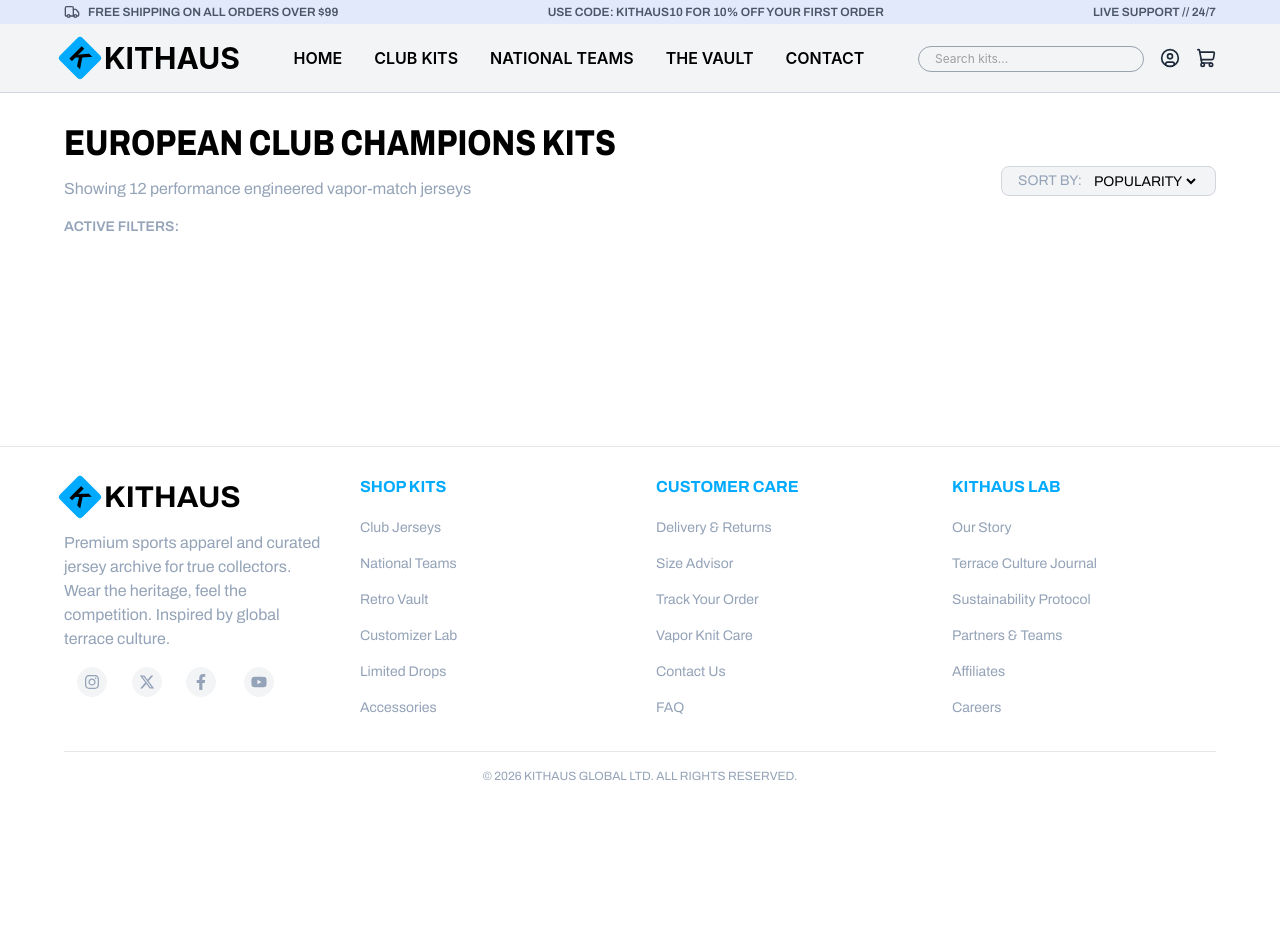
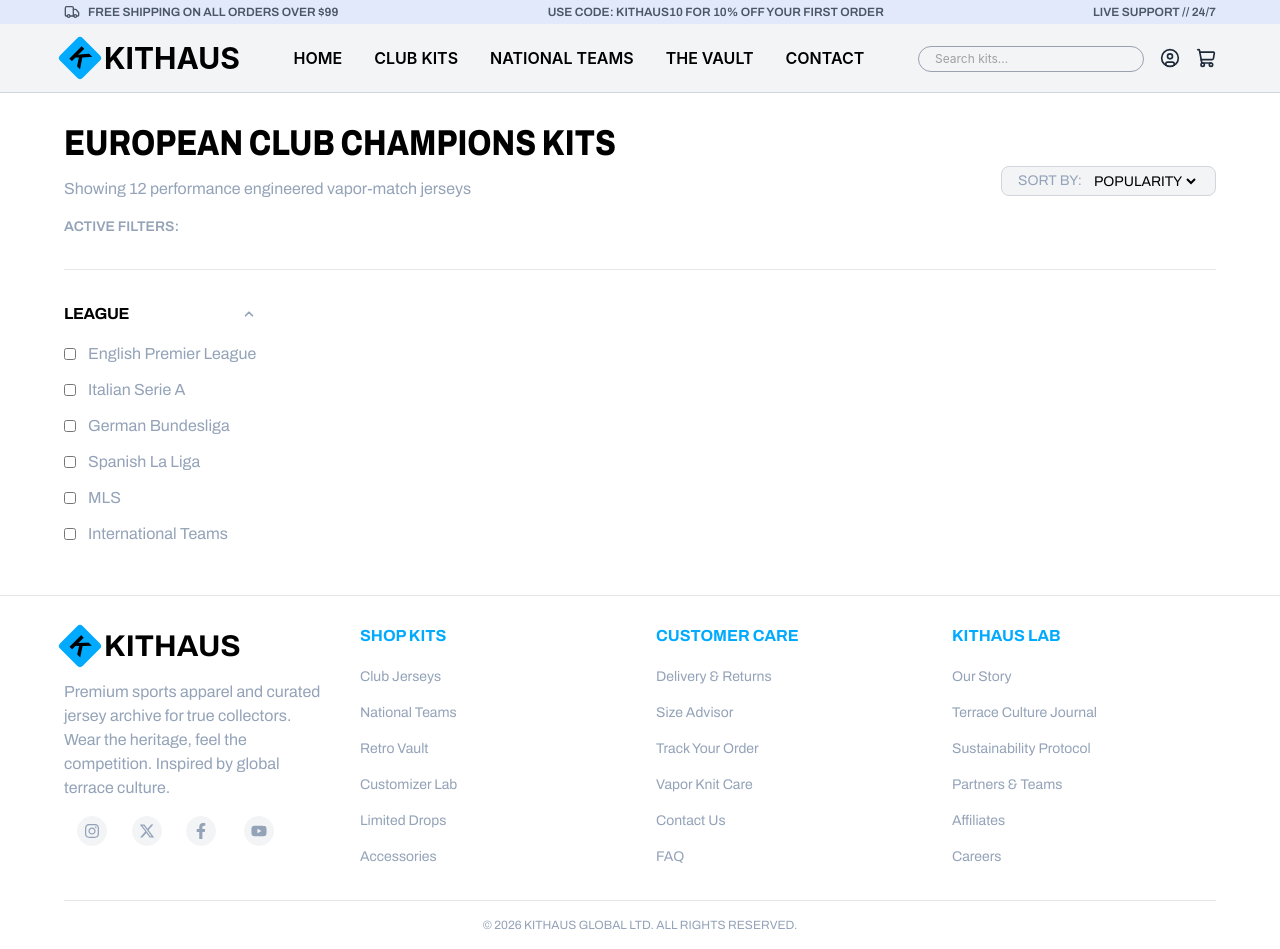
Before and after one commit to riteshtamang1027/Mini-jersey-ecommerce-web-application, a React (Vite) app: page /clubKits in a window 1280 px wide. Before the commit the page ends 800 px from the top, so only its background shows below. Built offline with nearby package versions, Linux system fonts and the light colour scheme.

Commit message:
add league filter in category section

```diff
--- a/src/pages/categoryBrowse/CatHeader.jsx
+++ b/src/pages/categoryBrowse/CatHeader.jsx
@@ -1,6 +1,6 @@
 export default function CatHeader() {
   return (
-    <main className=" px-16 mt-8">
+    <main>
       <section className="font-archivo flex items-center justify-between">
         <div className="flex flex-col gap-4">
           <h2 className="text-3xl font-extrabold scale-y-120">
--- a/src/pages/categoryBrowse/ClubKits.jsx
+++ b/src/pages/categoryBrowse/ClubKits.jsx
@@ -1,9 +1,13 @@
 import CatHeader from './CatHeader'
+import SideBar from './SideBar'
 
 export default function ClubKits() {
   return (
-    <div>
+    <div className=" px-16 mt-8 space-y-8">
       <CatHeader/>
+     <div className='border-t border-gray-200 w-full pt-8'>
+         <SideBar/>
+     </div>
     </div>
   )
 }
--- /dev/null
+++ b/src/pages/categoryBrowse/LeagueFilter.jsx
@@ -0,0 +1,52 @@
+import { useState } from "react";
+import { ChevronUp } from "lucide-react";
+
+const leagues = [
+  "English Premier League",
+  "Italian Serie A",
+  "German Bundesliga",
+  "Spanish La Liga",
+  "MLS",
+  "International Teams",
+];
+
+export default function LeagueFilter() {
+  const [selectedLeague, setSelectedLeague] = useState("");
+
+  return (
+    <div className="w-max font-archivo">
+      {/* Header */}
+      <div className="flex items-center justify-between">
+        <h2 className=" font-bold uppercase tracking-tight ">League</h2>
+
+        <ChevronUp size={14} strokeWidth={3} className="text-muted-text" />
+      </div>
+
+      {/* League list */}
+      <div className="space-y-3 py-4">
+        {leagues.map((league) => {
+          const isSelected = selectedLeague === league;
+          return (
+            <label
+              key={league}
+              className="flex cursor-pointer items-center gap-3"
+            >
+              <input
+                type="checkbox"
+                name="league"
+                value={league}
+                checked={isSelected}
+                onChange={() => setSelectedLeague(league)}
+                className="checked:border-blue-500 checked:bg-blue-500 focus:outline-none w-3 h-3"
+              />
+              <span className="text-base text-muted-text ">{league}</span>
+            </label>
+          );
+        })}
+      </div>
+
+      {/* Bottom divider */}
+      <div className="h-px" />
+    </div>
+  );
+}
--- a/src/pages/categoryBrowse/SideBar.jsx
+++ b/src/pages/categoryBrowse/SideBar.jsx
@@ -1,8 +1,10 @@
+import LeagueFilter from "./LeagueFilter";
+
 
 export default function SideBar() {
   return (
-    <div>
-
-    </div>
-  )
+    <>
+    <LeagueFilter/>
+    </>
+  );
 }
```
